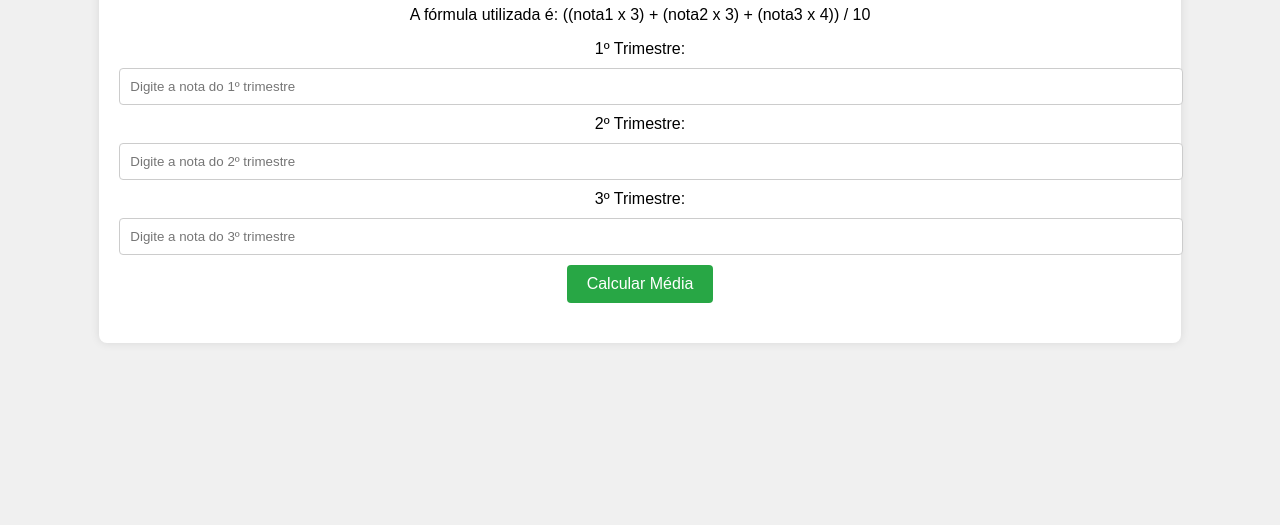
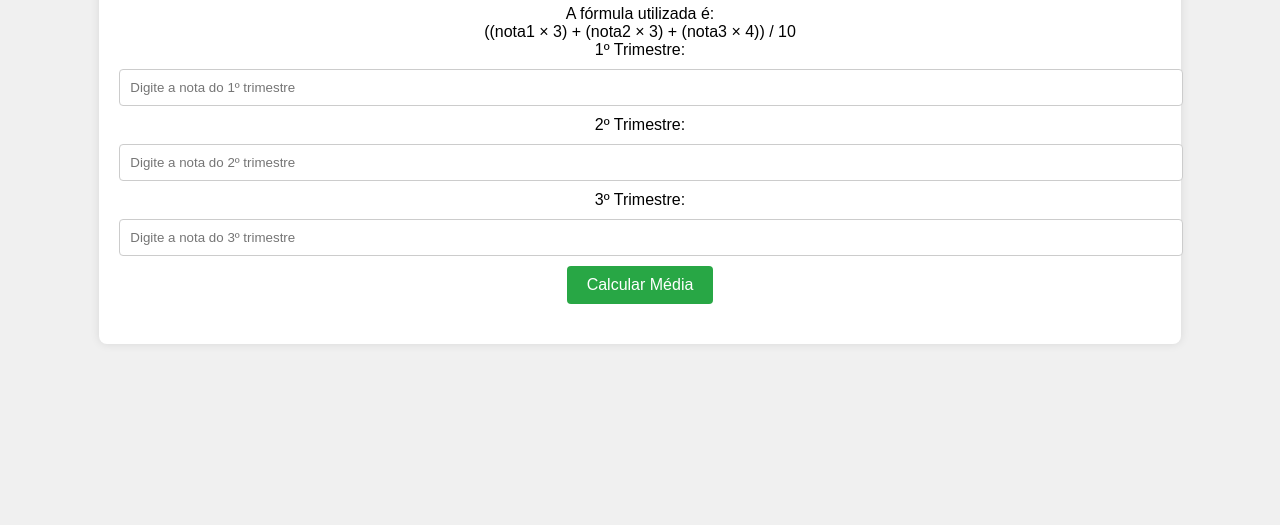
Before and after one commit to Gallamion/gallamion.github.io, a plain HTML site: page index.html in a window 1280 px wide. Shown: the part 275-800 px from the top of the page. Drawn offline with Linux system fonts and the light colour scheme.

Commit message:
Enhance formula presentation in index.html
Updated the formula display for clarity.

```diff
--- a/index.html
+++ b/index.html
@@ -12,7 +12,11 @@
 <div class="container">
     <h1>Calculadora de Média</h1>
 
-    <p>A fórmula utilizada é: ((nota1 x 3) + (nota2 x 3) + (nota3 x 4)) / 10</p>
+    <div class="formula">
+        <span class="formula-label">A fórmula utilizada é:</span><br>
+        <span class="formula-expressao">((nota1 × 3) + (nota2 × 3) + (nota3 × 4)) / 10</span>
+    </div>
+
 
     <label for="nota1">1º Trimestre:</label>
     <input type="number" id="nota1" step="0.01" placeholder="Digite a nota do 1º trimestre">
```
